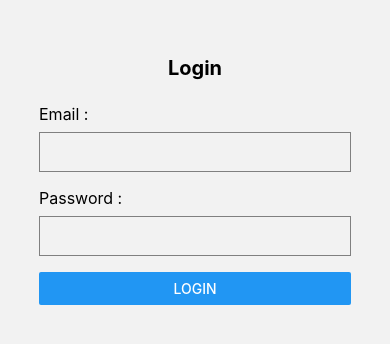
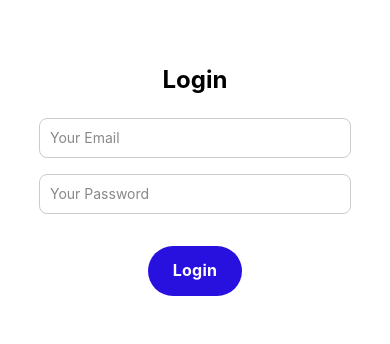
Before and after one commit to theoprz/diving-app, a React Native app: screen / in a window 390 px wide. Shown: the part 242-586 px from the top of the page. Built offline with nearby package versions, Linux system fonts and the light colour scheme.

Commit message:
Login style

```diff
--- a/Pages/Login/Login.js
+++ b/Pages/Login/Login.js
@@ -1,15 +1,17 @@
 import React, { useEffect, useState } from 'react';
-import { View, Text, TextInput, Button, StyleSheet } from 'react-native';
+import { View, Text, TextInput, Button, StyleSheet, Pressable, Dimensions, useWindowDimensions } from 'react-native';
 import { useNavigation } from '@react-navigation/native';
 import AsyncStorage from '@react-native-async-storage/async-storage';
+import NavBar from "../../Component/Header/Header";
 
 export default function Login() {
     const [email, setEmail] = useState('');
     const [password, setPassword] = useState('');
     const navigation = useNavigation();
-    const [token, setToken] = useState();
+    const [token, setToken] = useState('');
 
-    useEffect(async() => {
+    useEffect(() => {
+        const fetchData = async () => {
             const findToken = await AsyncStorage.getItem('token');
             if (findToken !== null) {
                 fetch('http://93.104.215.68:5000/api/users/verify', {
@@ -25,6 +27,9 @@ export default function Login() {
                     }
                 });
             }
+        };
+
+        fetchData();
     }, []);
 
     const handleSubmit = async () => {
@@ -48,31 +53,35 @@ export default function Login() {
         }
     };
 
+    const windowDimensions = useWindowDimensions();
+
+
     return (
             <View style={styles.container}>
             <Text style={styles.title}>Login</Text>
             <View style={styles.form}>
                 <View style={styles.inputContainer}>
-                    <Text style={styles.label}>Email :</Text>
                     <TextInput
                         style={styles.input}
                         keyboardType="email-address"
                         onChangeText={setEmail}
+                        placeholder="Your Email"
+                        placeholderTextColor="#888"
                     />
                 </View>
                 <View style={styles.inputContainer}>
-                    <Text style={styles.label}>Password :</Text>
                     <TextInput
                         style={styles.input}
                         secureTextEntry
                         onChangeText={setPassword}
+                        placeholder="Your Password"
+                        placeholderTextColor="#888"
                     />
                 </View>
-                <Button
-                    title="Login"
-                    onPress={handleSubmit}
-                    style={styles.button}
-                />
+
+                <Pressable style={styles.button} onPress={handleSubmit}>
+                    <Text style={styles.login}>Login</Text>
+                </Pressable>
             </View>
         </View>
     );
@@ -82,30 +91,51 @@ const styles = StyleSheet.create({
     container: {
         flex: 1,
         justifyContent: 'center',
-        alignItems: 'center'
+        alignItems: 'center',
+        backgroundColor: '#fff',
+        height: '100%',
     },
     title: {
-        fontSize: 20,
+        fontSize: 24,
         fontWeight: 'bold',
-        marginBottom: 24
+        marginBottom: 24,
     },
     form: {
-        width: '80%'
+        width: '80%',
     },
     inputContainer: {
-        marginBottom: 16
+        marginBottom: 16,
     },
     label: {
         fontSize: 16,
-        marginBottom: 8
+        marginBottom: 8,
     },
     input: {
         height: 40,
-        borderColor: 'gray',
         borderWidth: 1,
-        paddingHorizontal: 10
+        borderColor: '#ccc',
+        paddingHorizontal: 10,
+        borderRadius: 8,
+        color: '#000',
     },
     button: {
-        marginTop: 16
-    }
+        marginTop: 16,
+        marginLeft: '35%',
+        marginRight: '35%',
+        width: '30%',
+        borderRadius: 25,
+        height: 50,
+        alignItems: 'center',
+        justifyContent: 'center',
+        elevation: 3,
+        backgroundColor: '#2811df',
+    },
+    login: {
+        fontSize: 16,
+        lineHeight: 21,
+        fontWeight: 'bold',
+        letterSpacing: 0.25,
+        color: '#fff',
+    },
+
 });
```
Lines whose indentation alone changed are shown as unchanged.
